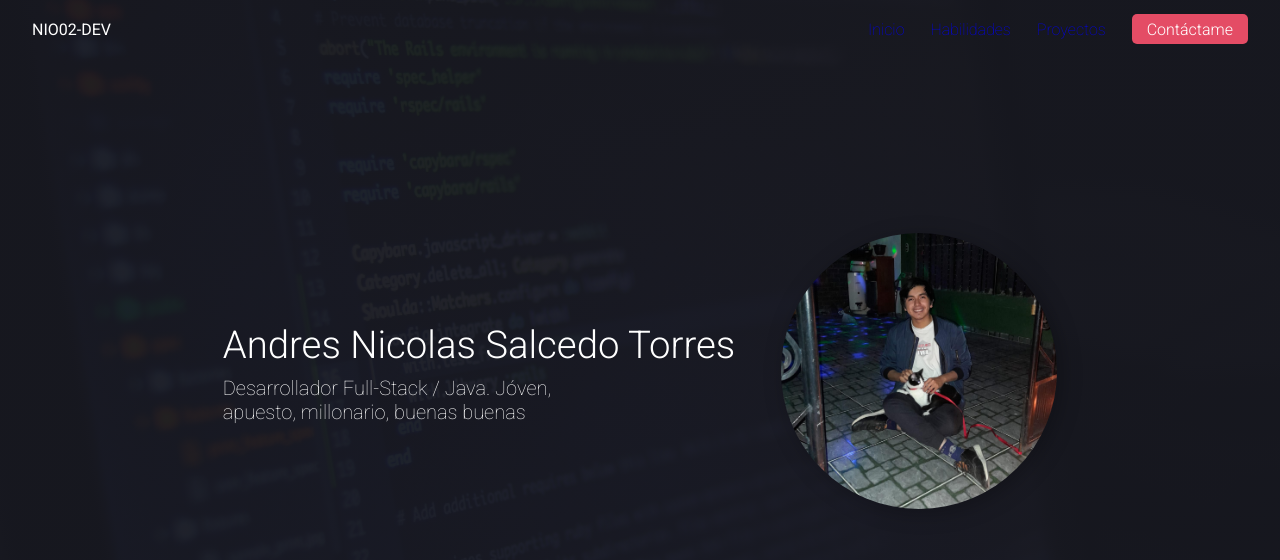
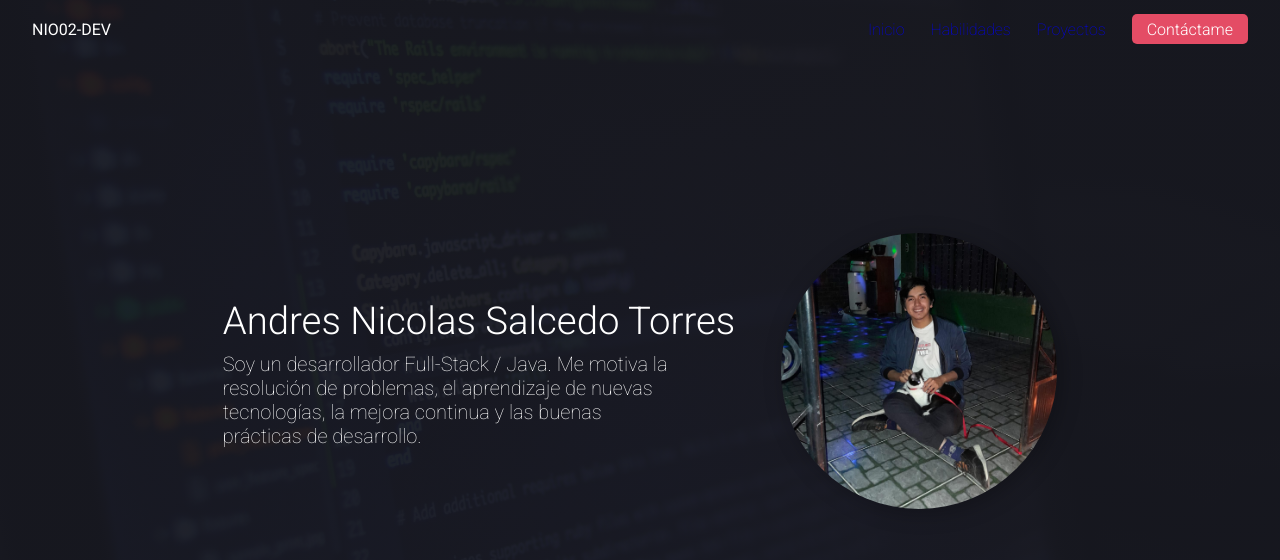
Before and after one commit to nio02/PortafolioPersonal, a plain HTML site: page index.html in a window 1280 px wide. Shown: the top 560 px of the page. Drawn offline with Linux system fonts and the light colour scheme.

Commit message:
Texto añadido

```diff
--- a/index.html
+++ b/index.html
@@ -35,7 +35,8 @@
             <section id="my-info">
                 <div id="info-text">
                     <h2>Andres Nicolas Salcedo Torres</h2>
-                    <p>Desarrollador Full-Stack / Java. Jóven, apuesto, millonario, buenas buenas</p>
+                    <p>Soy un desarrollador Full-Stack / Java. Me motiva la resolución de problemas, el aprendizaje de nuevas
+                        tecnologías, la mejora continua y las buenas prácticas de desarrollo.</p>
                 </div>
                 <figure id="personal-photo">
                     <img src="/img/ImagenAndres.jpeg" alt="Imagen de Nicolas">
--- a/styles.css
+++ b/styles.css
@@ -123,7 +123,7 @@ nav li {
     padding: 0;
     font-size: 20px;
     font-weight: 100;
-    width: 358px;
+    width: 450px;
     display: flex;
     text-align: left;
 }
```
